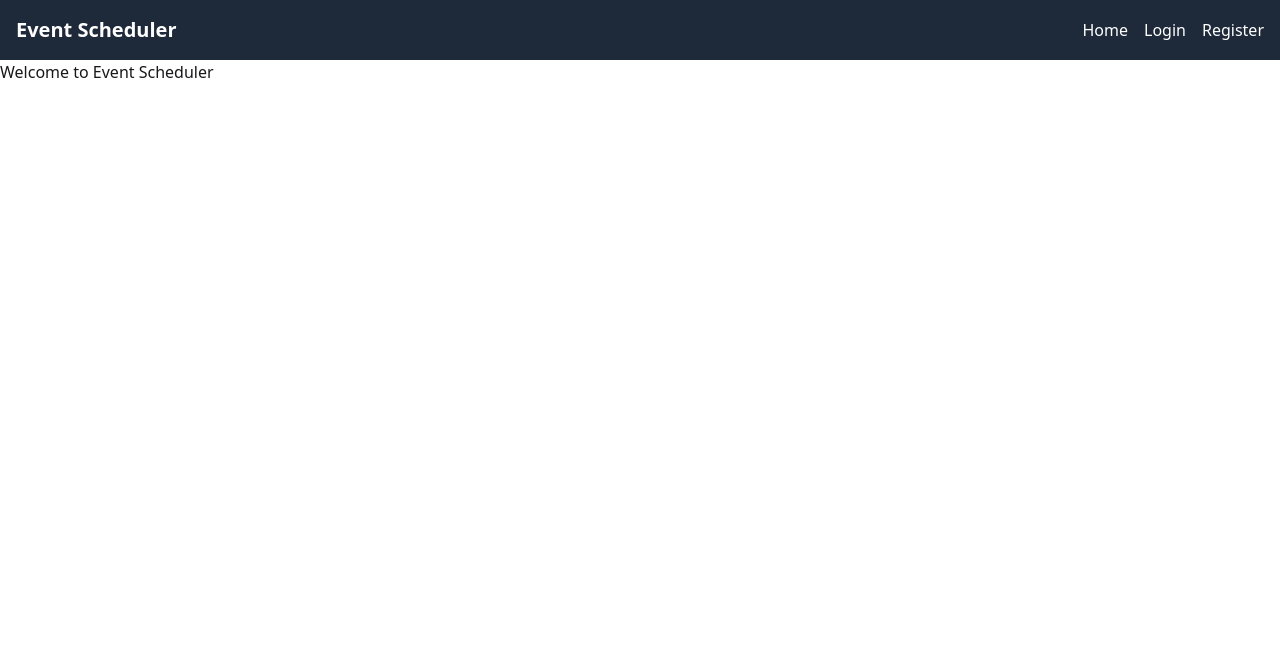
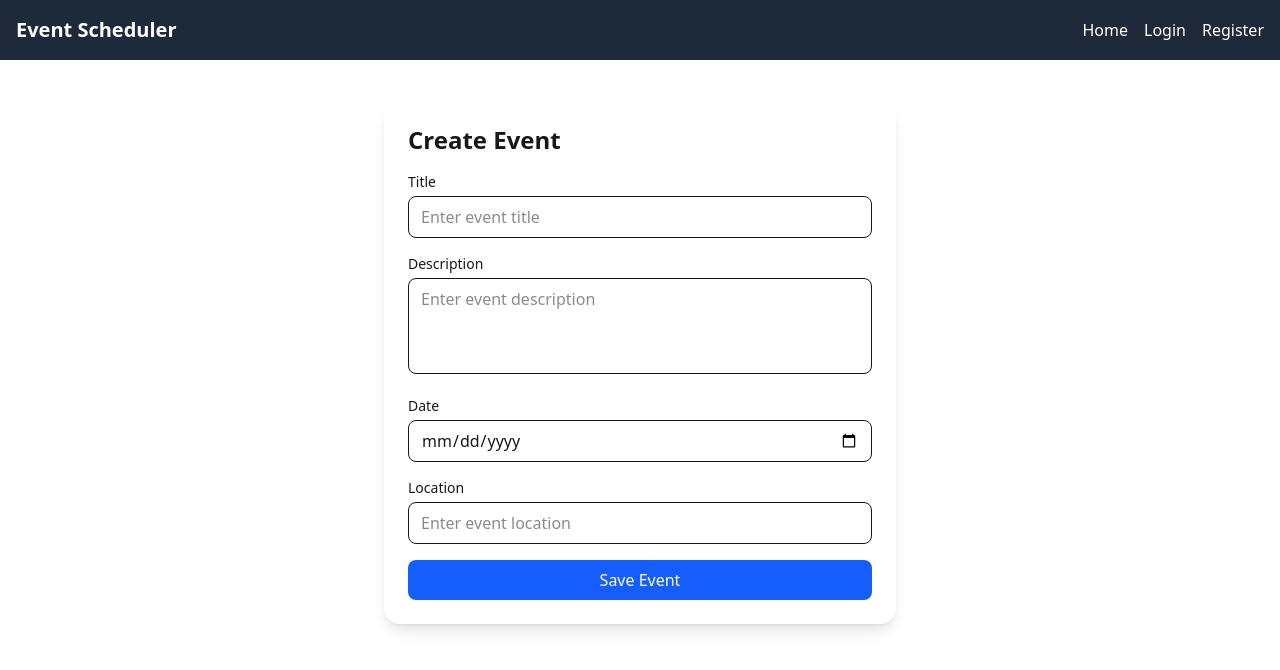
Before and after one commit to zeeevq1/Event-Scheduler, a React (Vite) app: page / in a window 1280 px wide. Shown: the top 670 px of the page. Built offline with nearby package versions, Linux system fonts and the light colour scheme.

Commit message:
create  event form

```diff
--- a/src/App.jsx
+++ b/src/App.jsx
@@ -1,13 +1,14 @@
 import { BrowserRouter, Routes, Route } from "react-router";
-// import Home from "./pages/Home";
+import Home from "./pages/Home";
 // import EventDetail from "./pages/EventDetail";
 import Login from "./pages/Login";
 import Register from "./pages/Register";
 import Navbar from "./components/Navbar";
 //import CreateEvent from "./pages/CreateEvent";
-function Home() {
-  return <h1>Welcome to Event Scheduler</h1>;
-}
+
+// function Home() {
+//   return <h1>Welcome to Event Scheduler</h1>;
+// }
 
 function App() {
   return (
@@ -22,6 +23,6 @@ function App() {
   );
 }
 export default App;
-//     <Route path="/" element={<Home />} />
+<Route path="/" element={<Home />} />;
 //     <Route path="/events/:id" element={<EventDetail />} />
 //     <Route path="/create" element={<CreateEvent />} />
--- a/src/pages/Home.jsx
+++ b/src/pages/Home.jsx
@@ -0,0 +1,87 @@
+import { useNavigate } from "react-router";
+import { useState } from "react";
+
+const Home = () => {
+  const [form, setForm] = useState({
+    title: "",
+    description: "",
+    date: "",
+    location: "",
+  });
+
+  const handleChange = (e) => {
+    const { name, value } = e.target;
+    setForm({ ...form, [name]: value });
+  };
+
+  const handleSubmit = (e) => {
+    e.preventDefault();
+    console.log("Form submitted:", form);
+  };
+
+  return (
+    <div className="max-w-lg mx-auto mt-10 bg-white shadow-lg rounded-2xl p-6">
+      <h2 className="text-2xl font-semibold mb-4">Create Event</h2>
+      <form onSubmit={handleSubmit} className="space-y-4">
+        <div>
+          <label className="block text-sm font-medium mb-1">Title</label>
+          <input
+            type="text"
+            name="title"
+            value={form.title}
+            onChange={handleChange}
+            placeholder="Enter event title"
+            required
+            className="w-full border rounded-lg px-3 py-2 focus:outline-none focus:ring-2 focus:ring-blue-500"
+          />
+        </div>
+
+        <div>
+          <label className="block text-sm font-medium mb-1">Description</label>
+          <textarea
+            name="description"
+            value={form.description}
+            onChange={handleChange}
+            placeholder="Enter event description"
+            required
+            className="w-full border rounded-lg px-3 py-2 h-24 resize-none focus:outline-none focus:ring-2 focus:ring-blue-500"
+          />
+        </div>
+
+        <div>
+          <label className="block text-sm font-medium mb-1">Date</label>
+          <input
+            type="date"
+            name="date"
+            value={form.date}
+            onChange={handleChange}
+            required
+            className="w-full border rounded-lg px-3 py-2 focus:outline-none focus:ring-2 focus:ring-blue-500"
+          />
+        </div>
+
+        <div>
+          <label className="block text-sm font-medium mb-1">Location</label>
+          <input
+            type="text"
+            name="location"
+            value={form.location}
+            onChange={handleChange}
+            placeholder="Enter event location"
+            required
+            className="w-full border rounded-lg px-3 py-2 focus:outline-none focus:ring-2 focus:ring-blue-500"
+          />
+        </div>
+
+        <button
+          type="submit"
+          className="w-full bg-blue-600 text-white py-2 px-4 rounded-lg hover:bg-blue-700 transition"
+        >
+          Save Event
+        </button>
+      </form>
+    </div>
+  );
+};
+
+export default Home;
```
